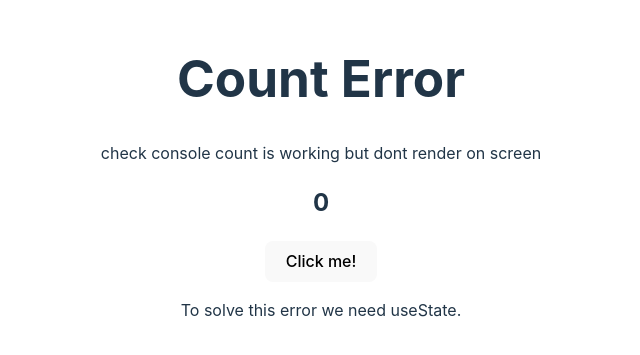
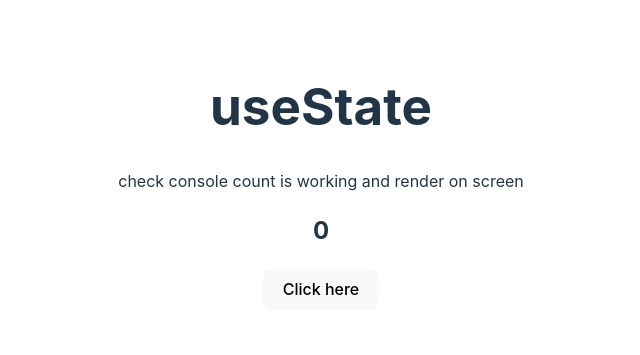
Before and after one commit to Nachiket-Patel/Web-Devolopment, a React (Vite) app in the folder React/my-vite-app/: page / in a window 1280 px wide. Shown: the part 223-578 px from the top of the page, without its empty margins (319-959 px from the left). Built offline with nearby package versions, Linux system fonts and the light colour scheme.

Commit message:
Count works using useState Hook and restructure folders

```diff
--- a/React/my-vite-app/src/App.jsx
+++ b/React/my-vite-app/src/App.jsx
@@ -1,14 +1,14 @@
 import './App.css';
-import CountError from './CountError';
+import CountWorks from '../src/components/useState/2-CountWorks';
 
 
 function App() {
 
   return (
     <>
-      <h1>Count Error</h1>
-      <p>check console count is working but dont render on screen</p>
-      <CountError />
+      <h1>useState</h1>
+      <p>check console count is working and render on screen</p>
+      <CountWorks />
     </>
   )
 
--- /dev/null
+++ b/React/my-vite-app/src/components/useState/2-CountWorks.jsx
@@ -0,0 +1,19 @@
+import { useState } from "react";
+
+
+export default function CountWorks() {
+
+  const [count, setCount] = useState(0);
+
+  const handleClick = () => {
+    setCount(count + 1);
+    console.log(count);
+  }
+
+  return(
+    <div>
+      <h2>{count}</h2>
+      <button type="button" onClick={handleClick}>Click here</button>
+    </div>
+  );
+}
```
Also changed, not shown: React/my-vite-app/src/components/FirstComponent.jsx (renamed from React/my-vite-app/src/First_component.jsx), React/my-vite-app/src/components/useState/1-CountError.jsx (renamed from React/my-vite-app/src/CountError.jsx).
